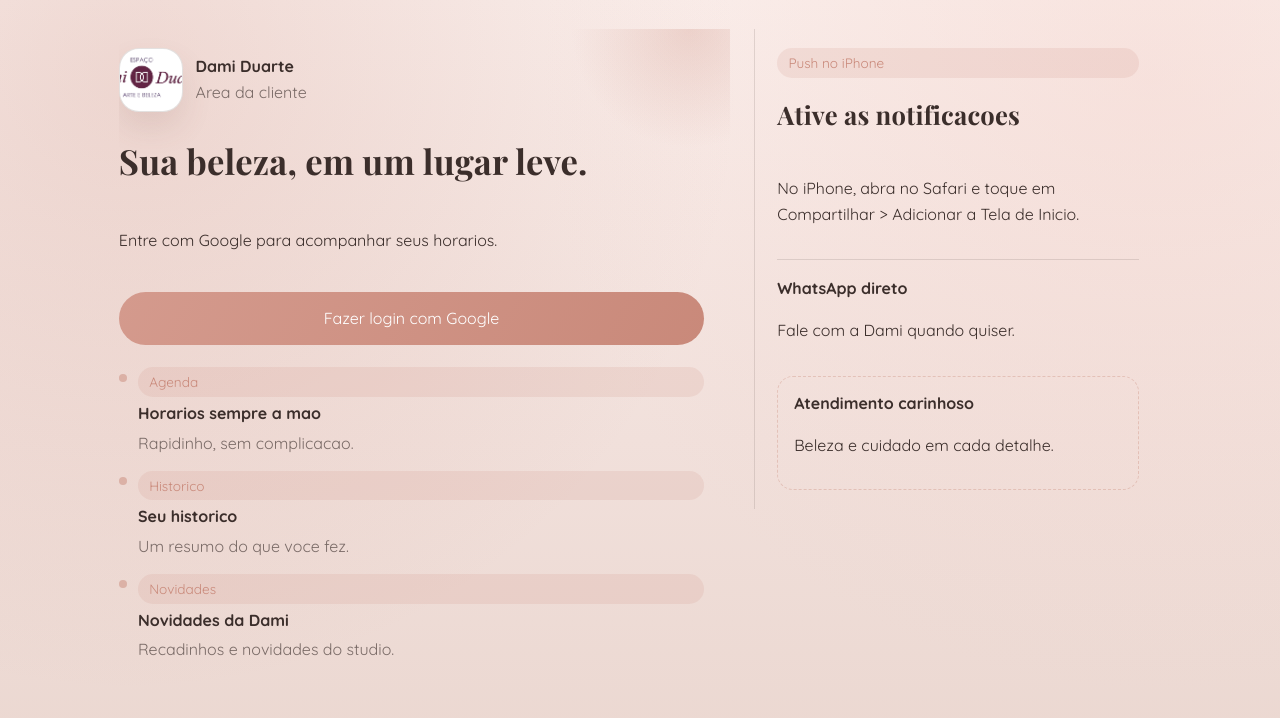
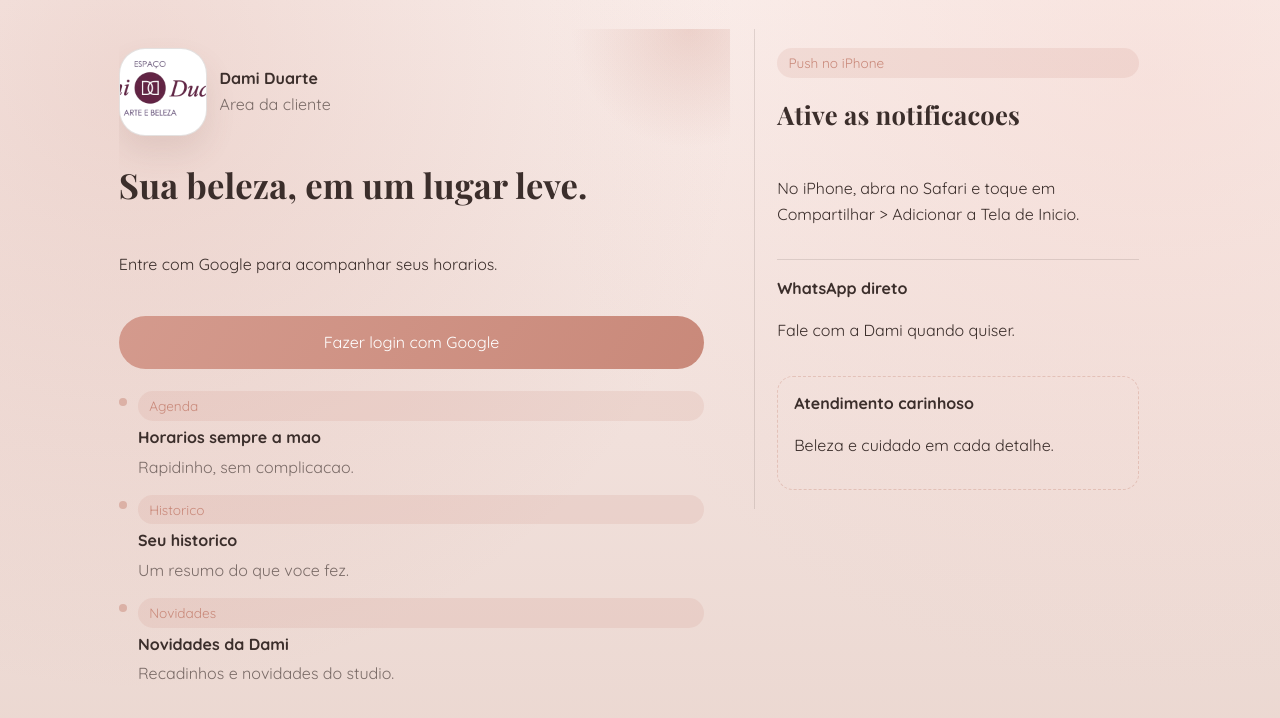
Before and after one commit to EduGomesNascimento/DamiDuarte, a React (Vite) app in the folder web/: page /login in a window 1280 px wide. Shown: the top 718 px of the page. Built offline with nearby package versions, Linux system fonts and the light colour scheme; no server answers.

Commit message:
Update logo assets and sizing

```diff
--- a/web/src/styles.css
+++ b/web/src/styles.css
@@ -67,9 +67,9 @@ main {
 }
 
 .brand img {
-  width: 54px;
-  height: 54px;
-  border-radius: 16px;
+  width: 68px;
+  height: 68px;
+  border-radius: 20px;
   object-fit: cover;
   background: #fff;
   border: 1px solid var(--border);
@@ -215,9 +215,9 @@ h3 {
 }
 
 .login-logo img {
-  width: 64px;
-  height: 64px;
-  border-radius: 20px;
+  width: 88px;
+  height: 88px;
+  border-radius: 26px;
   object-fit: cover;
   background: #fff;
   border: 1px solid var(--border);
```
